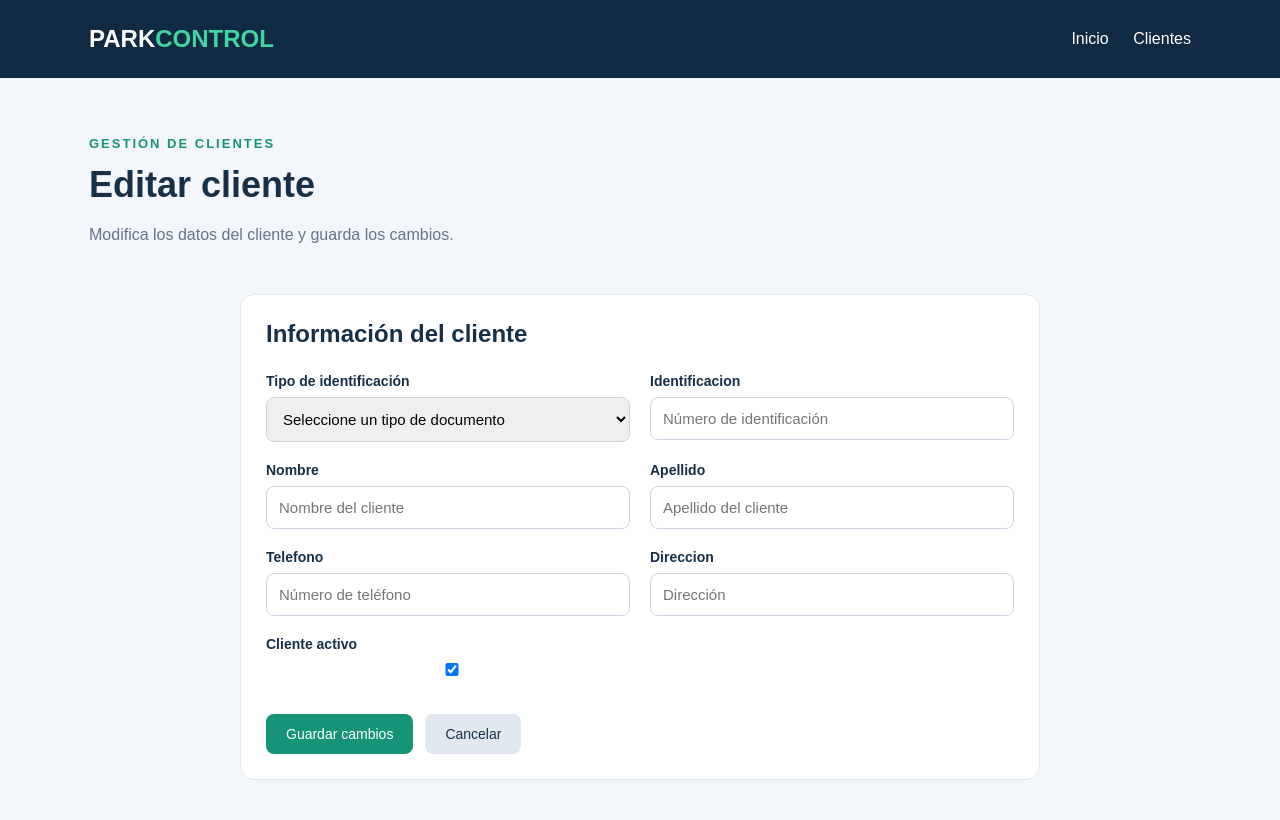
After one commit to vanesacuastuza094-cmd/parqueadero, a Django app: template p001crud/crud/templates/crud/editar_cliente.html in a window 1280 px wide. The commit adds this page. Run offline with Django 5.2, Linux system fonts and the light colour scheme; the template is opened without the code that fills it: values that come from a table or form of the project are taken from there, others are empty.

Commit message:
edicion y cambio de estado de clientes

```diff
--- a/p001crud/crud/static/crud/estilos.css
+++ b/p001crud/crud/static/crud/estilos.css
@@ -376,3 +376,12 @@ th {
         grid-template-columns: 1fr;
     }
 }
+
+
+/* Botón para editar clientes */
+.boton-editar {
+    display: inline-block;
+    padding: 7px 14px;
+    font-size: 13px;
+    white-space: nowrap;
+}
--- /dev/null
+++ b/p001crud/crud/templates/crud/editar_cliente.html
@@ -0,0 +1,103 @@
+
+{% load static %}
+<!DOCTYPE html>
+<html lang="es">
+<head>
+    <meta charset="UTF-8">
+    <meta name="viewport"
+          content="width=device-width, initial-scale=1.0">
+
+    <title>Editar cliente | ParkControl</title>
+
+    <link rel="stylesheet"
+          href="{% static 'crud/estilos.css' %}">
+</head>
+<body>
+
+<header class="encabezado">
+    <div class="contenedor barra">
+        <a href="{% url 'inicio' %}" class="marca">
+            PARK<span>CONTROL</span>
+        </a>
+
+        <nav>
+            <a class="enlace-nav" href="{% url 'inicio' %}">
+                Inicio
+            </a>
+
+            <a class="enlace-nav"
+               href="{% url 'lista_clientes' %}">
+                Clientes
+            </a>
+        </nav>
+    </div>
+</header>
+
+<main class="contenedor">
+
+    <section class="bienvenida">
+        <p class="subtitulo">GESTIÓN DE CLIENTES</p>
+        <h1>Editar cliente</h1>
+        <p>
+            Modifica los datos del cliente y guarda los cambios.
+        </p>
+    </section>
+
+    <section class="panel panel-formulario">
+
+        <h2>Información del cliente</h2>
+
+        <form method="post" class="formulario-cliente">
+            {% csrf_token %}
+
+            {% if formulario.non_field_errors %}
+                <div class="errores">
+                    {{ formulario.non_field_errors }}
+                </div>
+            {% endif %}
+
+            {% for campo in formulario %}
+
+                <div class="grupo-campo">
+
+                    {% if campo.name == "estado" %}
+                        <label for="{{ campo.id_for_label }}">
+                            Cliente activo
+                        </label>
+                    {% else %}
+                        <label for="{{ campo.id_for_label }}">
+                            {{ campo.label }}
+                        </label>
+                    {% endif %}
+
+                    {{ campo }}
+
+                    {% if campo.errors %}
+                        <div class="errores">
+                            {{ campo.errors }}
+                        </div>
+                    {% endif %}
+
+                </div>
+
+            {% endfor %}
+
+            <div class="acciones-formulario">
+
+                <button type="submit" class="boton">
+                    Guardar cambios
+                </button>
+
+                <a href="{% url 'lista_clientes' %}"
+                   class="boton boton-secundario">
+                    Cancelar
+                </a>
+
+            </div>
+        </form>
+
+    </section>
+</main>
+
+</body>
+</html>
--- a/p001crud/crud/urls.py
+++ b/p001crud/crud/urls.py
@@ -16,4 +16,10 @@ urlpatterns = [
         views.registrar_cliente,
         name="registrar_cliente"
     ),
+
+    path(
+    "clientes/editar/<int:cliente_id>/",
+    views.editar_cliente,
+    name="editar_cliente"
+),
 ]
```
Also changed, not shown: p001crud/crud/templates/crud/clientes.html (+17 -4 lines), p001crud/crud/views.py (+23 -3 lines).
